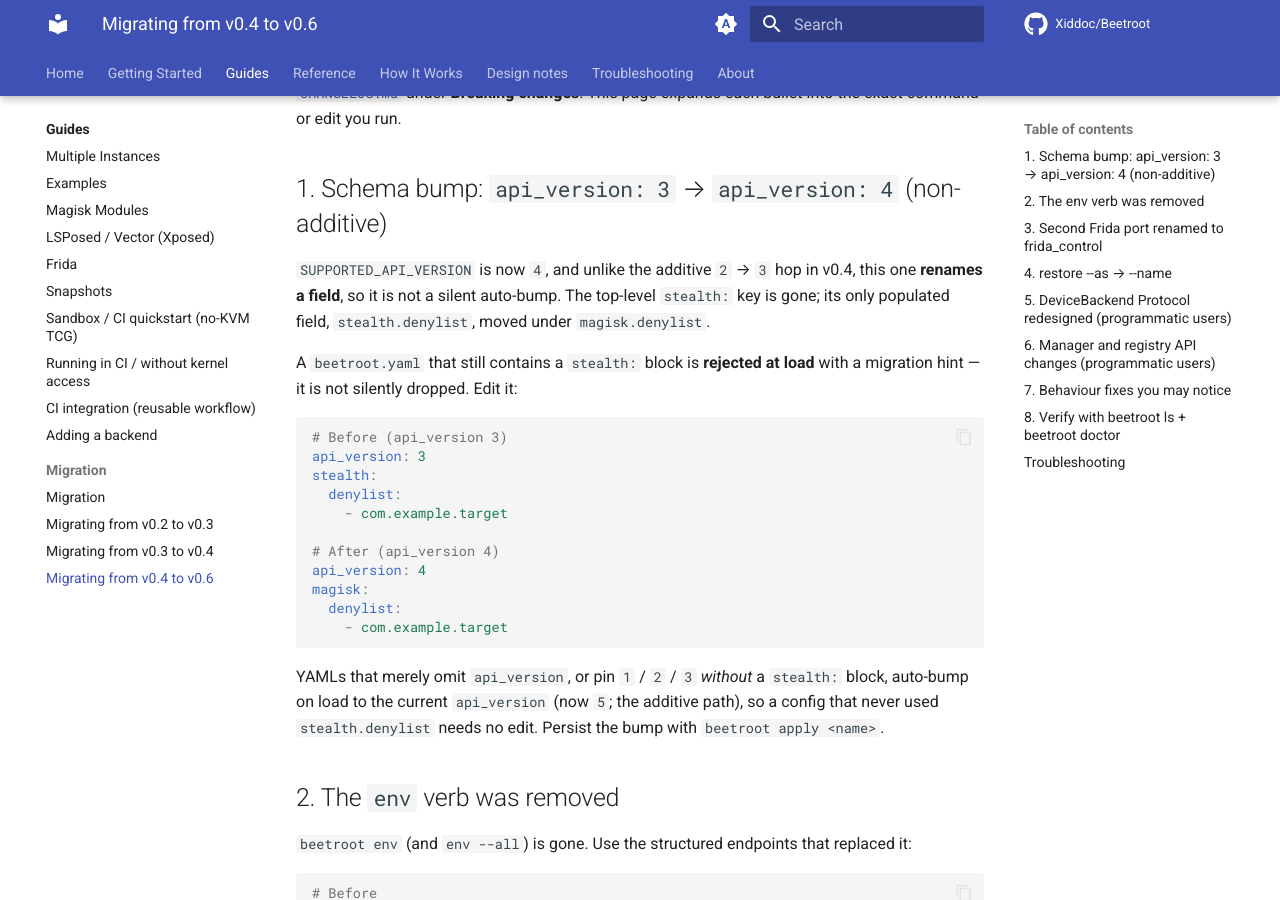
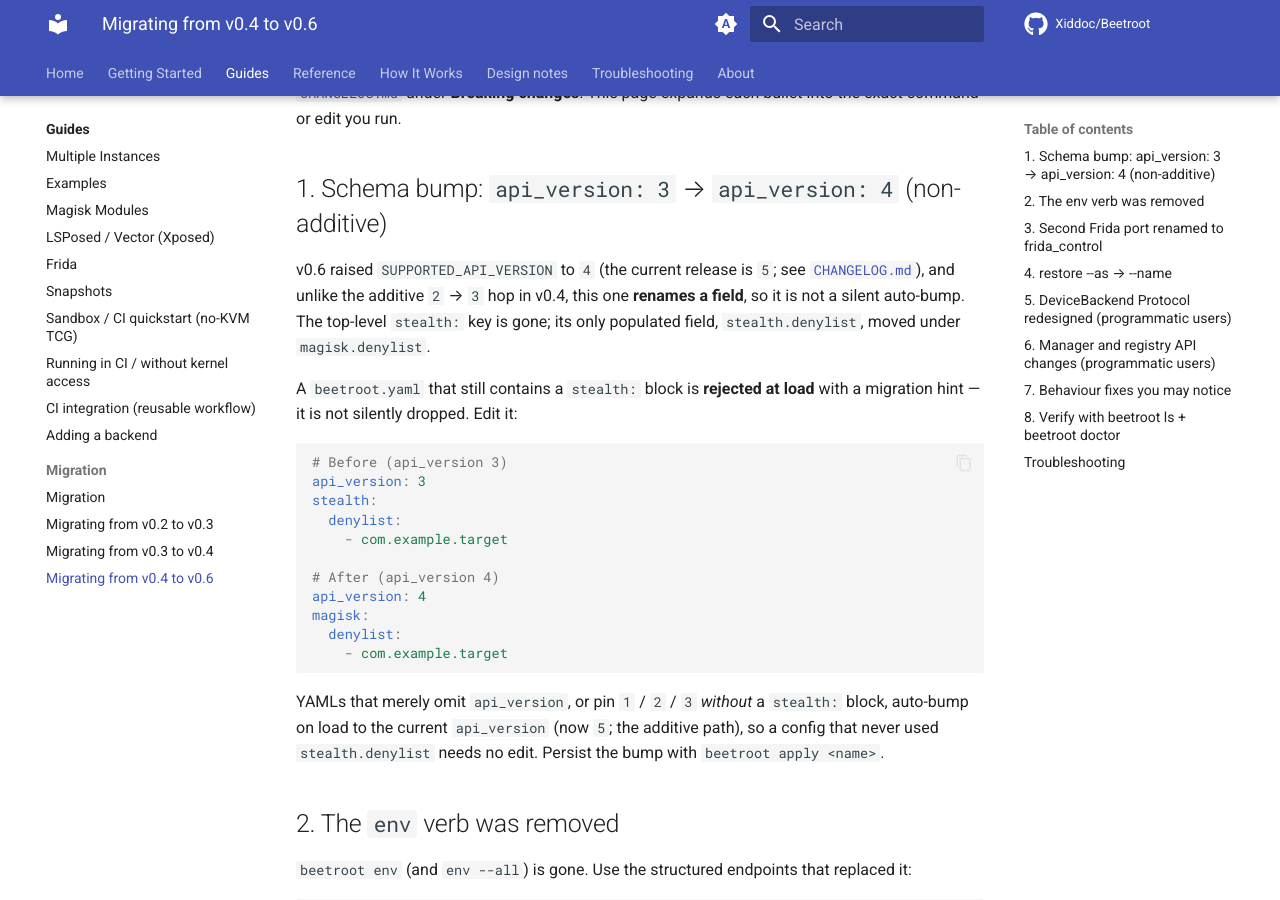
Before and after one commit to Xiddoc/Beetroot, an MkDocs documentation site: the page built from docs/guides/migration-v0.4-to-v0.6.md, in a window 1280 px wide and 900 px high, scrolled down 317 px. Built offline with MkDocs 1.6.1 and Material for MkDocs 9.7.7, drawn with Linux system fonts in a browser that asks for light colours; comment, search, counter and statistics services are not loaded.

Commit message:
docs(config): fix stale "api_version is 4" claims missed in the rename (#106 review)
CR review caught two migration pages still asserting the current schema
version is 4:
- docs/guides/migration.md (the index): "currently 4" → "currently 5".
- docs/guides/migration-v0.4-to-v0.6.md: reframe "SUPPORTED_API_VERSION is
  now 4" as the historical v0.6 hop and note the current release is 5.

Co-Authored-By: Claude Opus 4.8 <noreply@anthropic.com>
Claude-Session: https://claude.ai/code/session_01ESYNYiaSNrQbsJZY52Ls62

```diff
--- a/docs/guides/migration-v0.4-to-v0.6.md
+++ b/docs/guides/migration-v0.4-to-v0.6.md
@@ -16,8 +16,10 @@ command or edit you run.
 
 ## 1. Schema bump: `api_version: 3` → `api_version: 4` (non-additive)
 
-`SUPPORTED_API_VERSION` is now `4`, and unlike the additive `2` → `3` hop
-in v0.4, this one **renames a field**, so it is not a silent auto-bump.
+v0.6 raised `SUPPORTED_API_VERSION` to `4` (the current release is `5`; see
+[`CHANGELOG.md`](https://github.com/Xiddoc/beetroot/blob/main/CHANGELOG.md)),
+and unlike the additive `2` → `3` hop in v0.4, this one **renames a field**, so
+it is not a silent auto-bump.
 The top-level `stealth:` key is gone; its only populated field,
 `stealth.denylist`, moved under `magisk.denylist`.
 
```
Also changed, not shown: docs/guides/migration.md (+1 -1 lines).
